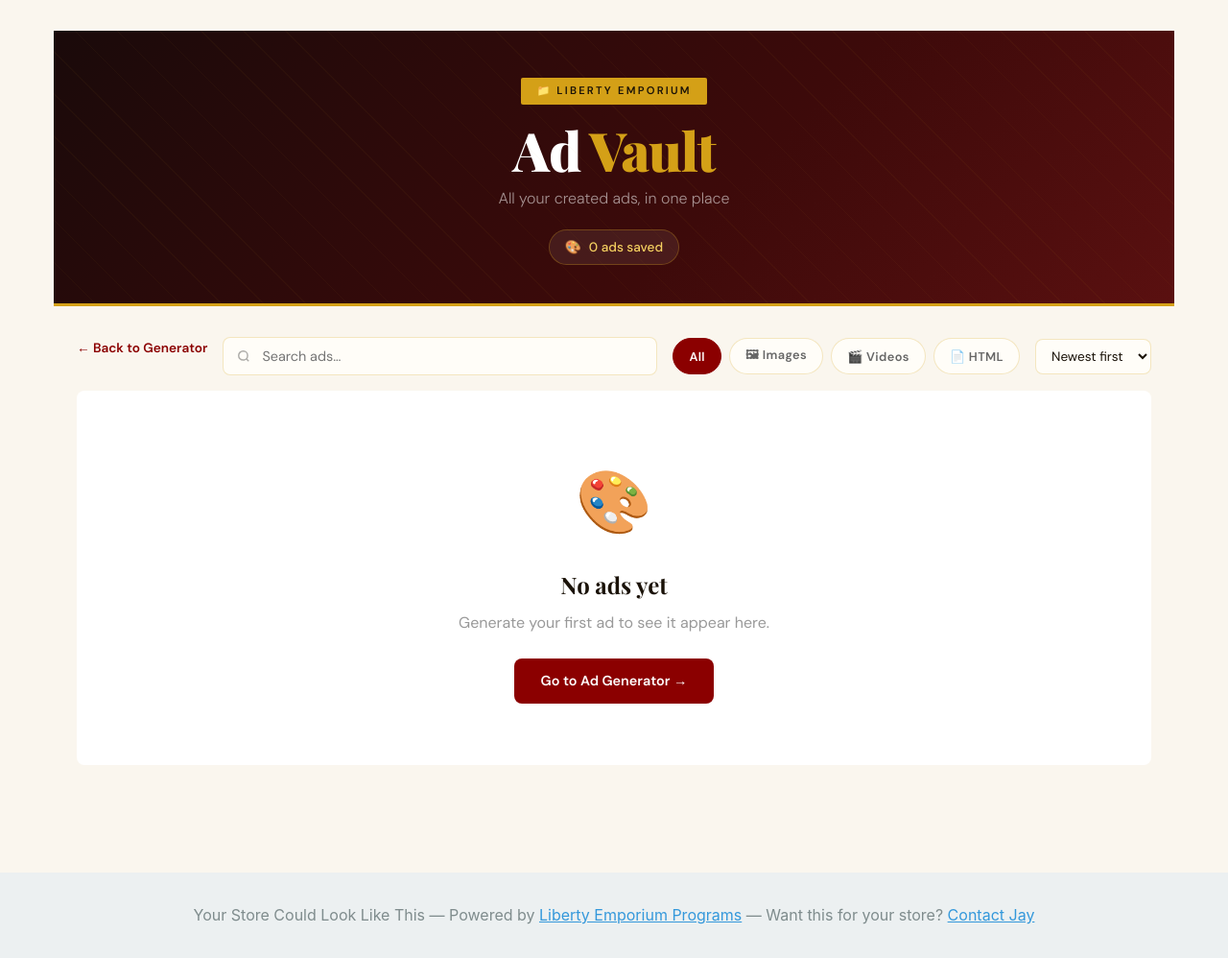
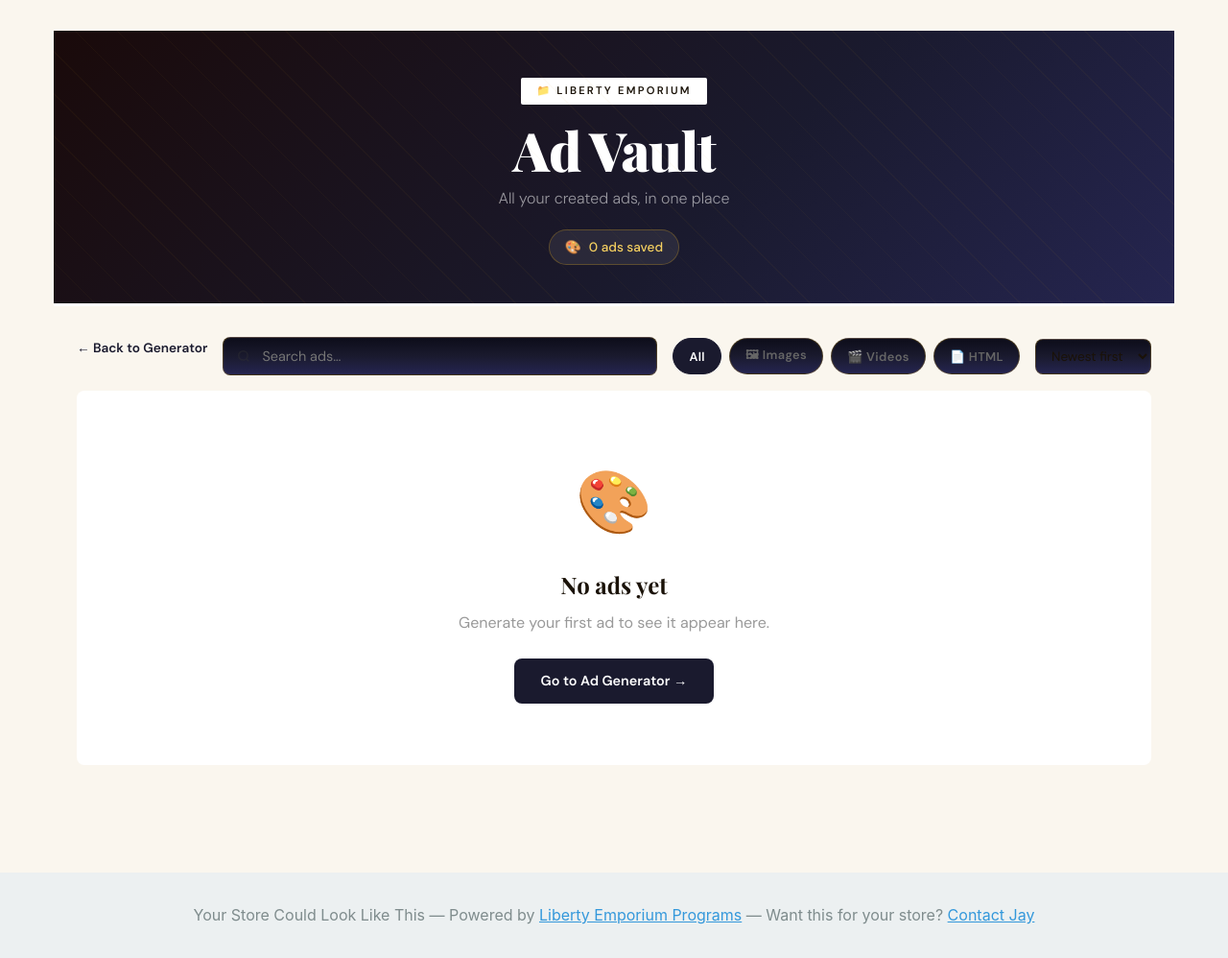
Before and after one commit to Liberty-Emporium/Emporium-and-Thrift-App, a Flask app: template templates/ad_gallery.html in a window 1280 px wide. Shown: the part 63-1061 px from the top of the page at 96% size. Run offline with Flask 3, Linux system fonts and the light colour scheme; the template is opened without the code that fills it, so the values that code supplies are empty; some libraries are stand-ins or nearby versions.

Commit message:
Blue ad vault with granite

```diff
--- a/templates/ad_gallery.html
+++ b/templates/ad_gallery.html
@@ -6,8 +6,8 @@
   @import url('https://fonts.googleapis.com/css2?family=Playfair+Display:wght@700;900&family=DM+Sans:wght@300;400;500;600&display=swap');
 
   :root {
-    --crimson: #8B0000;
-    --gold: #D4A017;
+    --crimson: #1a1a2e;
+    --gold: #fff;
     --gold-light: #F5D060;
     --ink: #1a1208;
     --parchment: #FAF6EE;
@@ -19,7 +19,7 @@
   body { background: var(--parchment); }
 
   .vault-hero {
-    background: linear-gradient(135deg, #1a0a0a 0%, #3d0a0a 60%, #5a1010 100%);
+    background: linear-gradient(135deg, #1a0a0a 0%, #1a1a2e 60%, #252550 100%);
     padding: 3rem 2rem 2.5rem;
     text-align: center;
     position: relative;
@@ -106,7 +106,7 @@
     padding: 0.65rem 1rem 0.65rem 2.5rem;
     border: 1.5px solid var(--border);
     border-radius: 8px;
-    background: var(--card-bg);
+    background: linear-gradient(180deg, #0d0d1a 0%, #1a1a2e 50%, #252550 100%);
     font-family: 'DM Sans', sans-serif;
     font-size: 0.9rem;
     color: var(--ink);
@@ -121,7 +121,7 @@
   }
   .pill {
     border: 1.5px solid var(--border);
-    background: var(--card-bg);
+    background: linear-gradient(180deg, #0d0d1a 0%, #1a1a2e 50%, #252550 100%);
     color: #666;
     font-family: 'DM Sans', sans-serif;
     font-size: 0.8rem;
@@ -137,7 +137,7 @@
 
   .sort-select {
     border: 1.5px solid var(--border);
-    background: var(--card-bg);
+    background: linear-gradient(180deg, #0d0d1a 0%, #1a1a2e 50%, #252550 100%);
     font-family: 'DM Sans', sans-serif;
     font-size: 0.85rem;
     color: var(--ink);
@@ -160,7 +160,7 @@
   }
 
   .ad-card {
-    background: var(--card-bg);
+    background: linear-gradient(180deg, #0d0d1a 0%, #1a1a2e 50%, #252550 100%);
     border: 1px solid var(--border);
     border-radius: 14px;
     overflow: hidden;
```
